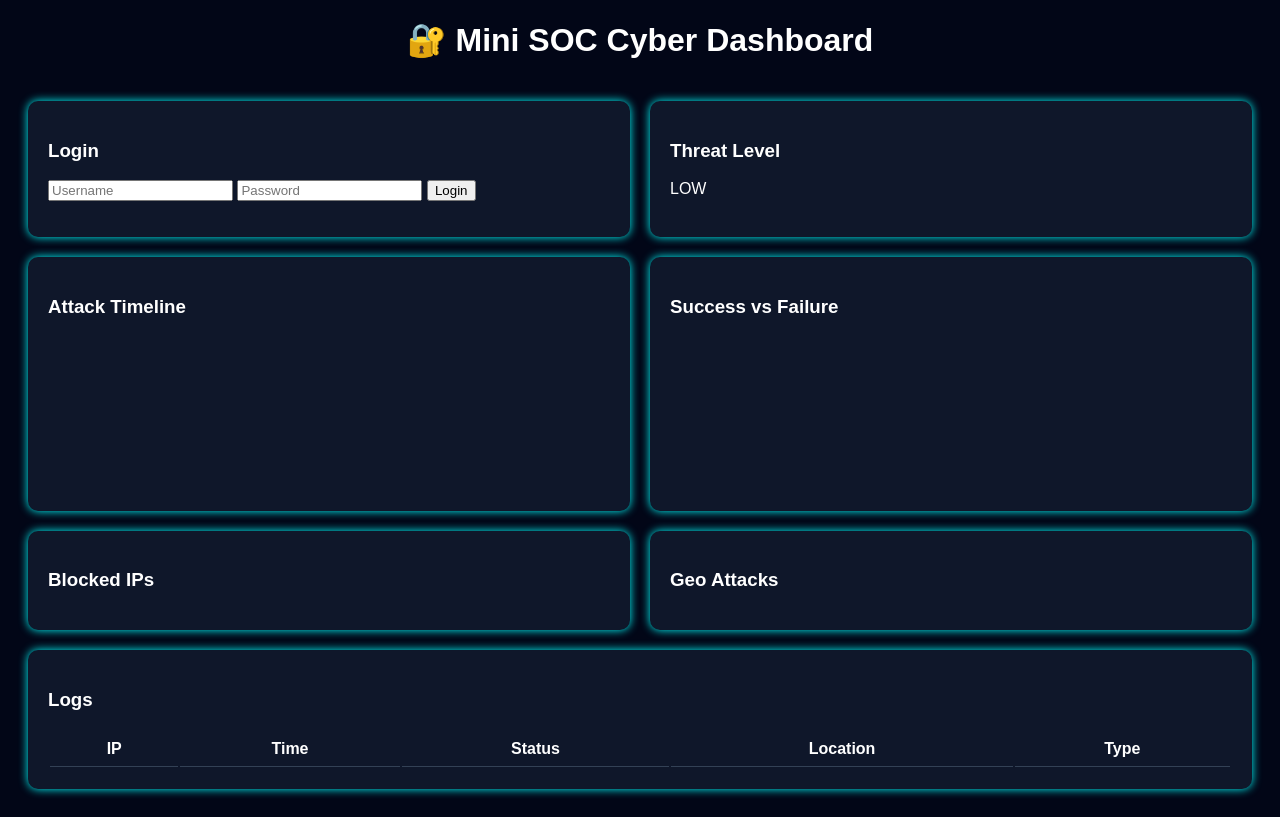
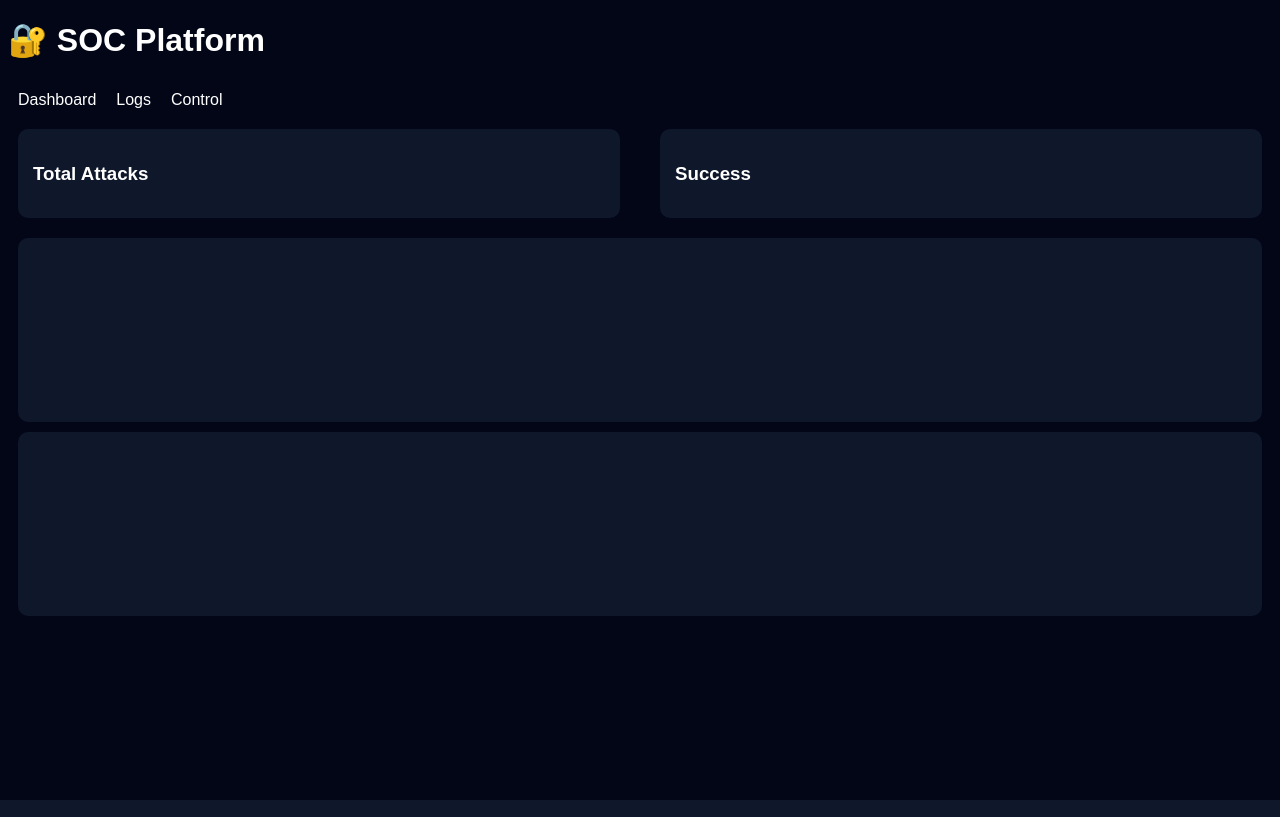
Before and after one commit to snehalahiri2005/brute-force-detector, a Flask app: page / in a window 1280 px wide. Run offline with Flask 3, Linux system fonts and the light colour scheme; lists and menus that the app fills with data are empty; a map, chart or similar area stays blank.

Commit message:
upgrade to major SOC project with advanced features

```diff
--- a/app.py
+++ b/app.py
@@ -1,34 +1,43 @@
-from flask import Flask, request, render_template, jsonify
+from flask import Flask, request, render_template, jsonify, send_file
 from datetime import datetime, timedelta
+import csv
+import io
 
 app = Flask(__name__)
 
+# --- STATE ---
 attempts = {}
 blocked_ips = {}
+blocked_users = {}
 logs = []
 timeline = []
 
-VALID_USER = "admin"
-VALID_PASS = "1234"
+# --- CONFIG ---
+VALID_USERS = {
+    "admin": {"password": "1234", "role": "admin"},
+    "user": {"password": "1234", "role": "user"}
+}
 
+API_KEY = "soc-secret-key"
 MAX_ATTEMPTS = 5
 BLOCK_TIME = 60
 
+# --- HELPERS ---
 def get_location(ip):
     locations = ["India", "USA", "Germany", "UK"]
     return locations[hash(ip) % len(locations)]
 
+def require_api_key(req):
+    return req.headers.get("x-api-key") == API_KEY
+
+# --- ROUTES ---
 @app.route("/", methods=["GET", "POST"])
 def login():
     message = ""
     ip = request.remote_addr or "127.0.0.1"
 
-    # Block check
-    if ip in blocked_ips:
-        if datetime.now() < blocked_ips[ip]:
-            return "🚫 BLOCKED: Suspicious activity!"
-        else:
-            del blocked_ips[ip]
+    if ip in blocked_ips and datetime.now() < blocked_ips[ip]:
+        return "🚫 IP BLOCKED"
 
     if request.method == "POST":
         username = request.form["username"]
@@ -37,7 +46,11 @@ def login():
         now = datetime.now()
         status = "FAILED"
 
-        if username == VALID_USER and password == VALID_PASS:
+        # USER BLOCK CHECK
+        if username in blocked_users and datetime.now() < blocked_users[username]:
+            return "🚫 USER BLOCKED"
+
+        if username in VALID_USERS and VALID_USERS[username]["password"] == password:
             status = "SUCCESS"
             message = "✅ Login successful"
         else:
@@ -49,39 +62,28 @@ def login():
 
             count = len(attempts[ip])
 
-            # 🔥 Threat Detection + Response Engine
+            # 🔥 THREAT ENGINE
             if count <= 3:
-                threat = "LOW"
-                action = "LOGGED"
-
+                threat, action = "LOW", "LOGGED"
             elif count <= 5:
-                threat = "MEDIUM"
-                action = "WARNING"
-
+                threat, action = "MEDIUM", "WARNING"
             elif count <= 8:
-                threat = "HIGH"
+                threat, action = "HIGH", "IP BLOCKED"
                 blocked_ips[ip] = now + timedelta(seconds=BLOCK_TIME)
-                action = "IP BLOCKED"
-
             else:
-                threat = "CRITICAL"
-                blocked_ips[ip] = now + timedelta(seconds=300)
-                action = "PERMANENT BLOCK"
+                threat, action = "CRITICAL", "USER BLOCKED"
+                blocked_users[username] = now + timedelta(seconds=300)
 
             message = f"❌ Attempt {count} | {threat}"
 
-        # Attack Type
+        # ATTACK TYPE
         count = len(attempts.get(ip, []))
-        if count > 6:
-            attack_type = "Brute Force"
-        elif count > 3:
-            attack_type = "Password Spray"
-        else:
-            attack_type = "Normal"
+        attack_type = "Brute Force" if count > 6 else ("Password Spray" if count > 3 else "Normal")
 
-        # Logs
+        # LOG
         logs.append({
             "ip": ip,
+            "user": username,
             "time": now.strftime("%H:%M:%S"),
             "status": status,
             "location": get_location(ip),
@@ -90,33 +92,56 @@ def login():
             "action": action if status == "FAILED" else "LOGIN SUCCESS"
         })
 
-        # Timeline (for graph)
-        timeline.append({
-            "time": now.strftime("%H:%M:%S"),
-            "count": len(attempts.get(ip, []))
-        })
+        timeline.append({"time": now.strftime("%H:%M:%S"), "count": count})
 
     return render_template("index.html", message=message)
 
+
 @app.route("/logs")
 def get_logs():
+    if not require_api_key(request):
+        return jsonify({"error": "Unauthorized"}), 403
+
     success = sum(1 for l in logs if l["status"] == "SUCCESS")
     fail = sum(1 for l in logs if l["status"] == "FAILED")
 
     return jsonify({
-        "attempts": {ip: len(times) for ip, times in attempts.items()},
-        "blocked": list(blocked_ips.keys()),
-        "logs": logs[-10:],
-        "timeline": timeline[-10:],
+        "logs": logs[-20:],
+        "timeline": timeline[-20:],
+        "blocked_ips": list(blocked_ips.keys()),
+        "blocked_users": list(blocked_users.keys()),
         "success": success,
         "fail": fail
     })
 
-@app.route("/unblock/<ip>")
-def unblock(ip):
-    if ip in blocked_ips:
-        del blocked_ips[ip]
-    return "Unblocked"
+
+@app.route("/unblock_ip/<ip>")
+def unblock_ip(ip):
+    blocked_ips.pop(ip, None)
+    return "IP Unblocked"
+
+
+@app.route("/unblock_user/<user>")
+def unblock_user(user):
+    blocked_users.pop(user, None)
+    return "User Unblocked"
+
+
+@app.route("/export_logs")
+def export_logs():
+    output = io.StringIO()
+    writer = csv.DictWriter(output, fieldnames=logs[0].keys())
+    writer.writeheader()
+    writer.writerows(logs)
+
+    output.seek(0)
+    return send_file(
+        io.BytesIO(output.getvalue().encode()),
+        mimetype="text/csv",
+        as_attachment=True,
+        download_name="logs.csv"
+    )
+
 
 if __name__ == "__main__":
     app.run(host="0.0.0.0", port=5000)
--- a/templates/index.html
+++ b/templates/index.html
@@ -1,172 +1,86 @@
 <!DOCTYPE html>
 <html>
 <head>
-    <title>Cyber SOC Dashboard</title>
+<title>SOC Dashboard</title>
 <script src="https://cdn.jsdelivr.net/npm/chart.js"></script>
 
 <style>
-        body {
-            background:#020617;
-            color:white;
-            font-family:Arial;
-        }
-
-        h1 { text-align:center; }
-
-        .grid {
-            display:grid;
-            grid-template-columns: repeat(2,1fr);
-            gap:20px;
-            padding:20px;
-        }
-
-        .card {
-            background:#0f172a;
-            padding:20px;
-            border-radius:10px;
-            box-shadow:0 0 10px cyan;
-        }
-
-        table { width:100%; }
-        td,th { padding:8px; border-bottom:1px solid #334155; }
-
-        .alert {
-            background:red;
-            padding:10px;
-            text-align:center;
-            display:none;
-        }
+body { background:#020617; color:white; font-family:Arial; }
+.tabs { display:flex; gap:20px; padding:10px; cursor:pointer; }
+.card { background:#0f172a; padding:15px; border-radius:10px; margin:10px; }
+.hidden { display:none; }
+.grid { display:grid; grid-template-columns: repeat(2,1fr); gap:20px; }
 </style>
 </head>
 
 <body>
 
-<h1>🔐 Mini SOC Cyber Dashboard</h1>
-<div id="alert" class="alert">⚠️ HIGH THREAT DETECTED</div>
+<h1>🔐 SOC Platform</h1>
 
+<div class="tabs">
+<span onclick="showTab('dash')">Dashboard</span>
+<span onclick="showTab('logs')">Logs</span>
+<span onclick="showTab('control')">Control</span>
+</div>
+
+<div id="dash">
 <div class="grid">
+<div class="card"><h3>Total Attacks</h3><p id="fail"></p></div>
+<div class="card"><h3>Success</h3><p id="success"></p></div>
+</div>
 
+<div class="card"><canvas id="line"></canvas></div>
+<div class="card"><canvas id="pie"></canvas></div>
+</div>
+
+<div id="logs" class="hidden">
+<div class="card"><table id="logTable"></table></div>
+</div>
+
+<div id="control" class="hidden">
 <div class="card">
-<h3>Login</h3>
-<form method="POST">
-<input name="username" placeholder="Username">
-<input name="password" type="password" placeholder="Password">
-<button>Login</button>
-</form>
-<p>{{ message }}</p>
+<h3>Blocked IPs</h3>
+<ul id="ips"></ul>
 </div>
 
 <div class="card">
-<h3>Threat Level</h3>
-<p id="threat">LOW</p>
+<h3>Blocked Users</h3>
+<ul id="users"></ul>
 </div>
 
-<div class="card">
-<h3>Attack Timeline</h3>
-<canvas id="line"></canvas>
-</div>
-
-<div class="card">
-<h3>Success vs Failure</h3>
-<canvas id="pie"></canvas>
-</div>
-
-<div class="card">
-<h3>Blocked IPs</h3>
-<ul id="blocked"></ul>
-</div>
-
-<div class="card">
-<h3>Geo Attacks</h3>
-<ul id="geo"></ul>
-</div>
-
-<div class="card" style="grid-column: span 2;">
-<h3>Logs</h3>
-<table>
-<thead>
-<tr><th>IP</th><th>Time</th><th>Status</th><th>Location</th><th>Type</th></tr>
-</thead>
-<tbody id="logs"></tbody>
-</table>
-</div>
-
+<button onclick="window.location='/export_logs'">Download Logs</button>
 </div>
 
 <script>
-let lineChart, pieChart;
+function showTab(id){
+document.querySelectorAll("#dash,#logs,#control").forEach(d=>d.classList.add("hidden"));
+document.getElementById(id).classList.remove("hidden");
+}
 
-async function loadData() {
-    const res = await fetch('/logs');
+async function load(){
+const res = await fetch('/logs',{headers:{'x-api-key':'soc-secret-key'}});
 const data = await res.json();
 
-    // LINE GRAPH (FIXED)
-    const times = data.timeline.map(t => t.time);
-    const counts = data.timeline.map(t => t.count);
+document.getElementById("fail").innerText = data.fail;
+document.getElementById("success").innerText = data.success;
 
-    if(lineChart) lineChart.destroy();
-    lineChart = new Chart(document.getElementById('line'), {
-        type:'line',
-        data:{
-            labels:times,
-            datasets:[{
-                label:'Attack Rate',
-                data:counts,
-                borderColor:'cyan',
-                fill:true
-            }]
-        }
-    });
+document.getElementById("logTable").innerHTML =
+data.logs.map(l=>`<tr>
+<td>${l.ip}</td>
+<td>${l.user}</td>
+<td>${l.time}</td>
+<td>${l.threat}</td>
+<td>${l.action}</td>
+</tr>`).join("");
 
-    // PIE
-    if(pieChart) pieChart.destroy();
-    pieChart = new Chart(document.getElementById('pie'), {
-        type:'pie',
-        data:{
-            labels:['Success','Fail'],
-            datasets:[{data:[data.success, data.fail]}]
-        }
-    });
+document.getElementById("ips").innerHTML =
+data.blocked_ips.map(ip=>`<li>${ip}</li>`).join("");
 
-    // BLOCKED
-    document.getElementById("blocked").innerHTML =
-        data.blocked.map(ip => `<li>${ip}</li>`).join("");
-
-    // GEO
-    document.getElementById("geo").innerHTML =
-        data.logs.map(l => `<li>${l.location} (${l.ip})</li>`).join("");
-
-    // LOG TABLE
-    document.getElementById("logs").innerHTML =
-        data.logs.map(l => `
-            <tr>
-            <td>${l.ip}</td>
-            <td>${l.time}</td>
-            <td>${l.status}</td>
-            <td>${l.location}</td>
-            <td>${l.type}</td>
-            </tr>
-        `).join("");
-
-    // THREAT LEVEL
-    let threat = document.getElementById("threat");
-    let alert = document.getElementById("alert");
-
-    if(data.fail < 5){
-        threat.innerText="LOW";
-        alert.style.display="none";
-    }
-    else if(data.fail < 10){
-        threat.innerText="MEDIUM";
-        alert.style.display="none";
-    }
-    else{
-        threat.innerText="HIGH";
-        alert.style.display="block";
-    }
+document.getElementById("users").innerHTML =
+data.blocked_users.map(u=>`<li>${u}</li>`).join("");
 }
 
-setInterval(loadData,2000);
+setInterval(load,2000);
 </script>
 
 </body>
```
Lines whose indentation alone changed are shown as unchanged.
